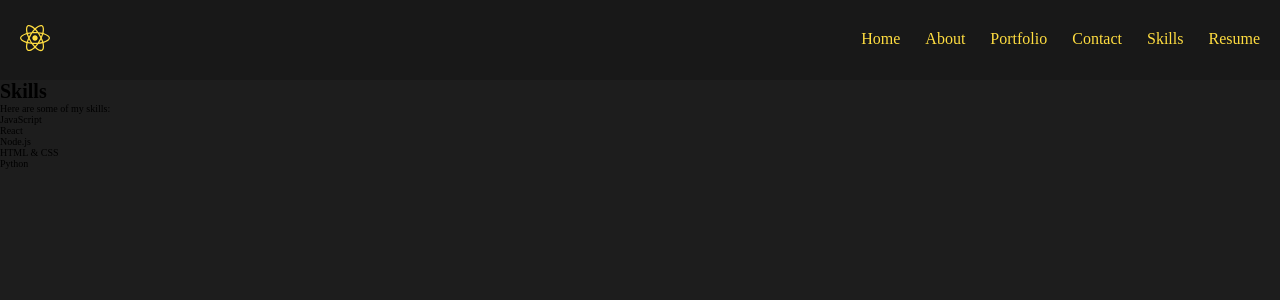
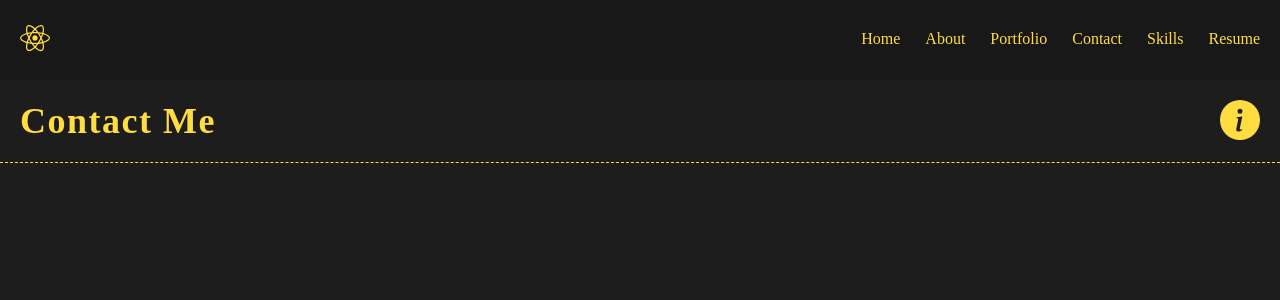
Before and after one commit to Ajudiya-Jay/Jay-Ajudiya, a React (Create React App) app in the folder portfolio-project/: page /contact in a window 1280 px wide. Shown: the top 300 px of the page. Built offline with nearby package versions, Linux system fonts and the light colour scheme.

Commit message:
Created reusable component and used it

```diff
--- a/portfolio-project/src/components/pageHeaderContent/index.jsx
+++ b/portfolio-project/src/components/pageHeaderContent/index.jsx
@@ -0,0 +1,12 @@
+import './styles.scss';
+
+const PageHeaderContent = (props) => {
+    const { headerText, icon } = props;
+    return (
+        <div className="wrapper">
+            <h2>{headerText}</h2>
+            <span>  {icon} </span>
+        </div>);
+}
+
+export default PageHeaderContent;
--- a/portfolio-project/src/components/pageHeaderContent/styles.scss
+++ b/portfolio-project/src/components/pageHeaderContent/styles.scss
@@ -0,0 +1,23 @@
+.wrapper {
+    display: flex;
+    align-items: center;
+    padding: 20px;
+    border-bottom: 1px dashed var(--yellow-theme-main-color);
+
+    h2{
+        font-size: 36px;
+        font-weight: 700;
+        letter-spacing: 1.5px;
+        line-height: 1rem;
+        text-transform: capitalize;
+        color: var(--yellow-theme-main-color);
+        display: flex;
+        flex-grow: 1;
+    }
+
+    span {
+        svg{
+            color: var(--yellow-theme-main-color);
+        }
+    }
+}
--- a/portfolio-project/src/containers/about/index.jsx
+++ b/portfolio-project/src/containers/about/index.jsx
@@ -1,10 +1,15 @@
 import React from "react";
+import { BsInfoCircleFill } from "react-icons/bs";
+import PageHeaderContent from "../../components/pageHeaderContent";
 
-const About= () => {
+const About = () => {
   return (
-    <div >
-      About page
-    </div>
+    <section id="about" className="about" >
+      <PageHeaderContent
+        headerText="About Me"
+        icon={<BsInfoCircleFill size={40} />}
+      />
+    </section>
   );
-}
+};
 export default About;
--- a/portfolio-project/src/containers/contact/index.jsx
+++ b/portfolio-project/src/containers/contact/index.jsx
@@ -1,18 +1,15 @@
 import React from "react";
+import { BsInfoCircleFill } from "react-icons/bs";
+import PageHeaderContent from "../../components/pageHeaderContent";
 
 const Contact= () => {
   return (
-    <div className="container">
-      <h1>Skills</h1>
-      <p>Here are some of my skills:</p>
-      <ul>
-        <li>JavaScript</li>
-        <li>React</li>
-        <li>Node.js</li>
-        <li>HTML & CSS</li>
-        <li>Python</li>
-      </ul>
-    </div>
+    <section id="contact" className="contact" >
+      <PageHeaderContent
+        headerText="Contact Me"
+        icon={<BsInfoCircleFill size={40} />}
+      />
+    </section>
   );
 }
 export default Contact;
--- a/portfolio-project/src/containers/portfolio/index.jsx
+++ b/portfolio-project/src/containers/portfolio/index.jsx
@@ -1,10 +1,15 @@
 import React from "react";
+import { BsInfoCircleFill } from "react-icons/bs";
+import PageHeaderContent from "../../components/pageHeaderContent";
 
-const Portfolio= () => {
+const Contact= () => {
   return (
-    <div >
-      Portfolio page
-    </div>
+    <section id="contact" className="contact" >
+      <PageHeaderContent
+        headerText="Contact Me"
+        icon={<BsInfoCircleFill size={40} />}
+      />
+    </section>
   );
 }
-export default Portfolio;
+export default Contact;
--- a/portfolio-project/src/containers/resume/index.jsx
+++ b/portfolio-project/src/containers/resume/index.jsx
@@ -1,10 +1,15 @@
 import React from "react";
+import { BsInfoCircleFill } from "react-icons/bs";
+import PageHeaderContent from "../../components/pageHeaderContent";
 
-const Resume= () => {
+const Contact= () => {
   return (
-    <div >
-      Resume page
-    </div>
+    <section id="contact" className="contact" >
+      <PageHeaderContent
+        headerText="Contact Me"
+        icon={<BsInfoCircleFill size={40} />}
+      />
+    </section>
   );
 }
-export default Resume;
+export default Contact;
--- a/portfolio-project/src/containers/skills/index.jsx
+++ b/portfolio-project/src/containers/skills/index.jsx
@@ -1,10 +1,15 @@
 import React from "react";
+import { BsInfoCircleFill } from "react-icons/bs";
+import PageHeaderContent from "../../components/pageHeaderContent";
 
-const Skills= () => {
+const Contact= () => {
   return (
-    <div >
-      Skills page
-    </div>
+    <section id="contact" className="contact" >
+      <PageHeaderContent
+        headerText="Contact Me"
+        icon={<BsInfoCircleFill size={40} />}
+      />
+    </section>
   );
 }
-export default Skills;
+export default Contact;
```
